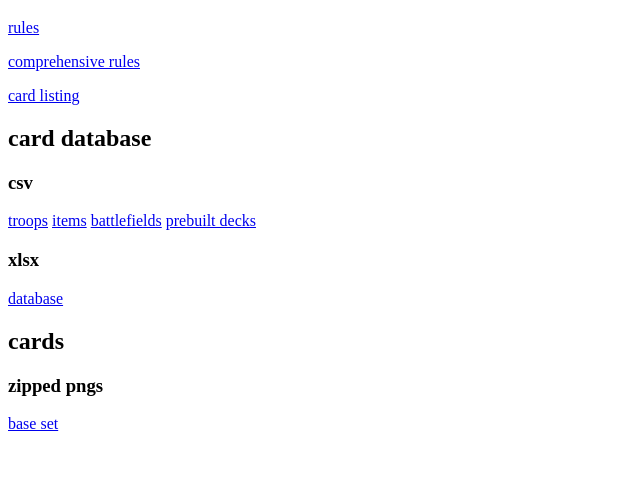
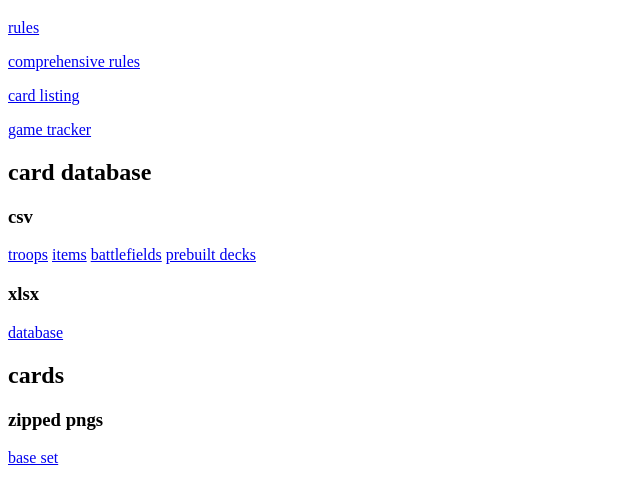
Before and after one commit to Themadpunter-Studios/claw-and-order, a plain HTML site: page index.html in a window 1280 px wide. Shown: the part 61-562 px from the top of the page, without its empty margins (0-640 px from the left). Drawn offline with Linux system fonts and the light colour scheme.

Commit message:
Update index.html

```diff
--- a/index.html
+++ b/index.html
@@ -12,6 +12,7 @@
     <p><a href="rules.pdf">rules</a></p>
     <p><a href="comprehensive-rules.pdf">comprehensive rules</a></p>
     <p><a href="https://docs.google.com/spreadsheets/d/e/2PACX-1vQ3ruxGRvyzIYbliuYwDKa1wNcLU4miC3NgFYmCNjIKyXxuyj1jzYKXTiMuSVLTdtTwa4GVCgJfsULP/pubhtml">card listing</a></p>
+    <p><a href="Claw%20%26%20Order.html">game tracker</a></p>
     <h2>card database</h2>
     <h3>csv</h3>
     <p>
```
